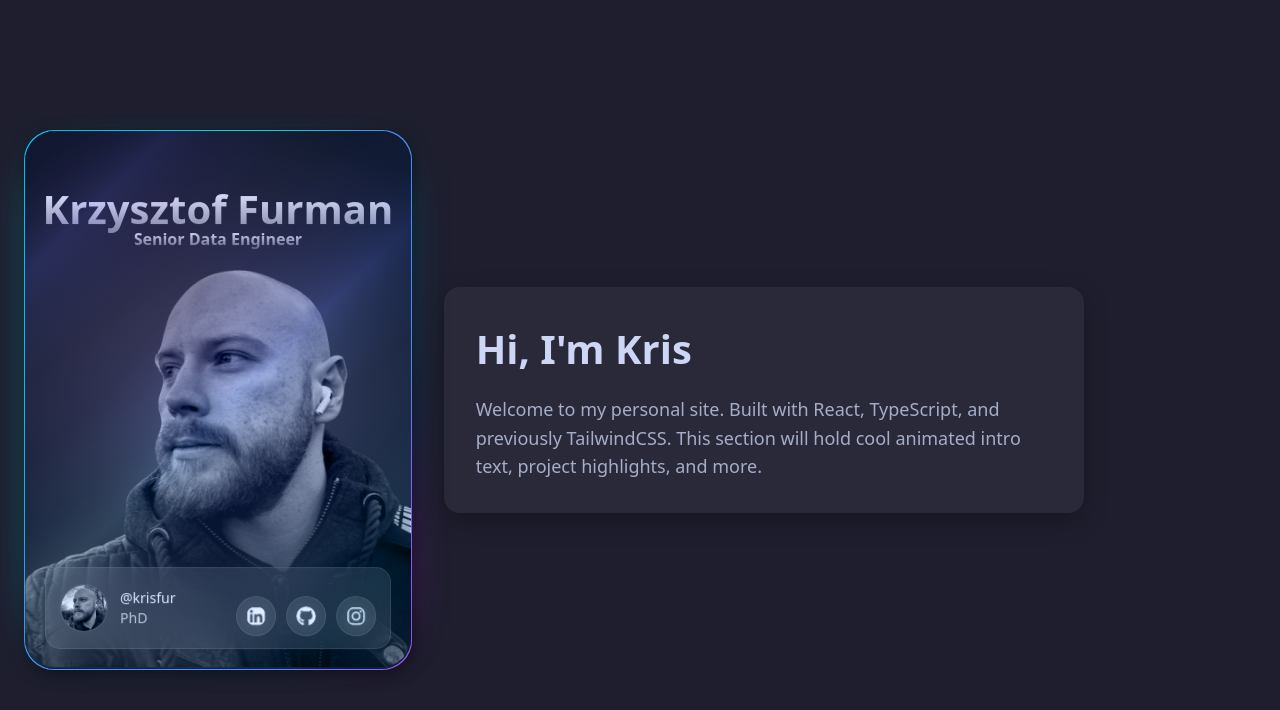
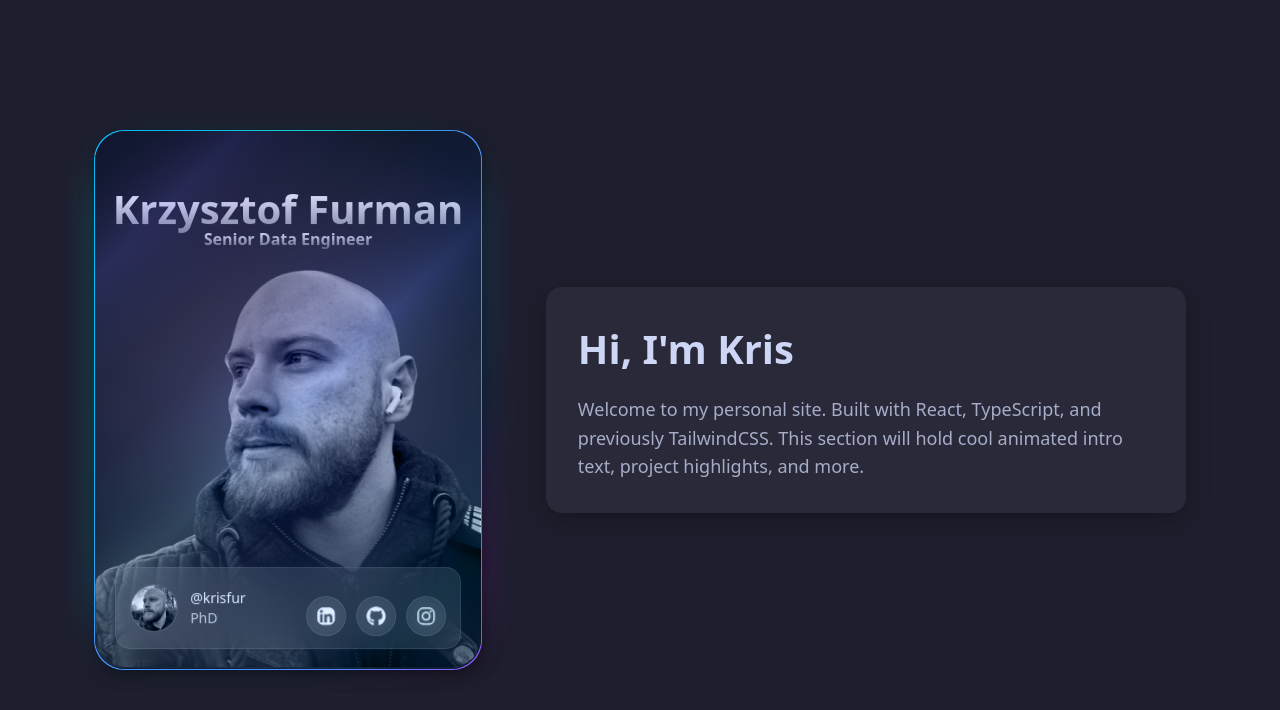
Before and after one commit to krisfur/personal-site, a React (Vite) app: page / in a window 1280 px wide. Shown: the top 710 px of the page. Built offline with nearby package versions, Linux system fonts and the light colour scheme.

Commit message:
Centered the page.

```diff
--- a/src/App.css
+++ b/src/App.css
@@ -1,5 +1,6 @@
 /* App.css */
 
+/* Base layout */
 .app-main {
   min-height: 100vh;
   display: flex;
@@ -10,19 +11,30 @@
   color: #cdd6f4;            /* Catppuccin Mocha text */
 }
 
+/* Container for card and text */
 .app-container {
   display: flex;
-  flex-direction: row;
+  flex-direction: column;
   align-items: center;
   gap: 2rem;
   max-width: 96rem;
   width: 100%;
 }
 
+/* Force horizontal layout on medium+ screens */
+@media (min-width: 768px) {
+  .app-container {
+    flex-direction: row;
+    justify-content: center;
+    gap: 4rem;
+  }
+}
+
 .profile-wrapper {
   flex-shrink: 0;
 }
 
+/* Right-hand panel styling */
 .text-panel {
   padding: 2rem;
   background-color: rgba(255, 255, 255, 0.05);
@@ -32,12 +44,14 @@
   width: 100%;
 }
 
+/* Headline styling */
 .text-panel h1 {
   font-size: 2.5rem;
   font-weight: bold;
   margin-bottom: 1rem;
 }
 
+/* Paragraph styling */
 .text-panel p {
   font-size: 1.125rem;
   line-height: 1.6;
--- a/src/App.tsx
+++ b/src/App.tsx
@@ -1,6 +1,6 @@
 import { FaGithub, FaInstagram, FaLinkedin } from "react-icons/fa";
 import ProfileCard from "./ProfileCard";
-import './App.css'; // Make sure you create this!
+import "./App.css";
 
 function App() {
   return (
@@ -35,7 +35,7 @@ function App() {
             miniAvatarUrl="/src/assets/kris.jpg"
             showUserInfo={true}
             enableTilt={true}
-            onContactClick={() => console.log('Contact clicked')}
+            onContactClick={() => console.log("Contact clicked")}
           />
         </div>
 
```
